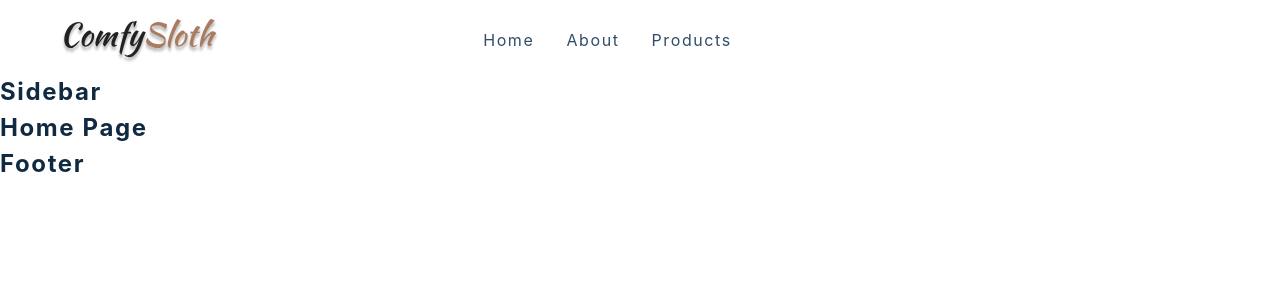
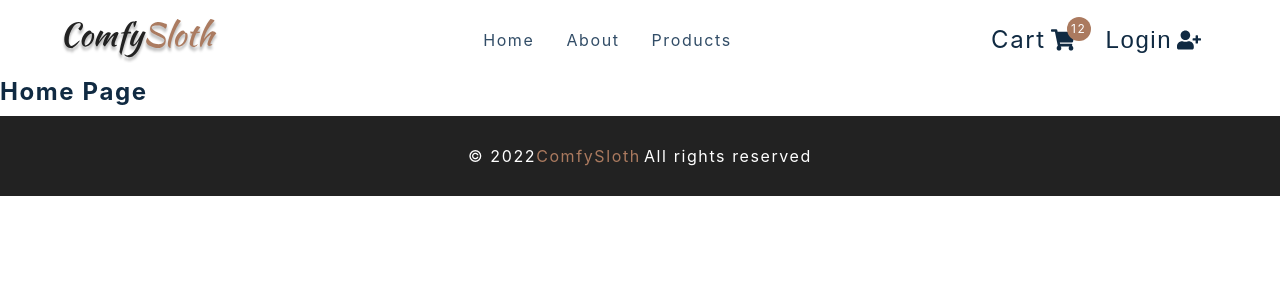
Before and after one commit to Ramon-Carrillo/React-Tutorial-and-Projects, a React (Create React App) app in the folder comfy-sloth/: page / in a window 1280 px wide. Shown: the top 300 px of the page. Built offline with nearby package versions, Linux system fonts and the light colour scheme; the HTML template or start-up script is replaced by a standard one.

Commit message:
added sidebar for smaller screens and finished the error page.

```diff
--- a/comfy-sloth/src/components/CartButtons.js
+++ b/comfy-sloth/src/components/CartButtons.js
@@ -7,9 +7,19 @@
 import { useUserContext } from '../context/user_context'
 
 const CartButtons = () => {
+  const { closeSidebar } = useProductsContext()
   return (
     <Wrapper className='cart-btn-wrapper'>
-      <Link to='/cart' className='cart-btn' />
+      <Link to='/cart' className='cart-btn' onClick={closeSidebar}>
+        Cart
+        <span className='cart-container'>
+          <FaShoppingCart />
+          <span className='cart-value'>12</span>
+        </span>
+      </Link>
+      <button type='button' className='auth-btn'>
+        Login <FaUserPlus />
+      </button>
     </Wrapper>
   )
 }
--- a/comfy-sloth/src/components/Footer.js
+++ b/comfy-sloth/src/components/Footer.js
@@ -1,7 +1,15 @@
 import React from 'react'
 import styled from 'styled-components'
 const Footer = () => {
-  return <h4>footer</h4>
+  return (
+    <Wrapper>
+      <h5>
+        &copy; {new Date().getFullYear()}
+        <span>ComfySloth</span>
+      </h5>
+      <h5>All rights reserved</h5>
+    </Wrapper>
+  )
 }
 
 const Wrapper = styled.footer`
--- a/comfy-sloth/src/components/Navbar.js
+++ b/comfy-sloth/src/components/Navbar.js
@@ -9,6 +9,7 @@
 import { useUserContext } from '../context/user_context'
 
 const Nav = () => {
+  const { openSidebar } = useProductsContext()
   return (
     <NavContainer>
       <div className='nav-center'>
@@ -16,7 +17,7 @@
           <Link to='/'>
             <img src={logo} alt='logo' />
           </Link>
-          <button type='button' className='nav-toggle'>
+          <button type='button' className='nav-toggle' onClick={openSidebar}>
             <FaBars />
           </button>
         </div>
--- a/comfy-sloth/src/components/Sidebar.js
+++ b/comfy-sloth/src/components/Sidebar.js
@@ -9,7 +9,39 @@
 import { useUserContext } from '../context/user_context'
 
 const Sidebar = () => {
-  return <h4>sidebar</h4>
+  const { isSidebarOpen, closeSidebar } = useProductsContext()
+
+  return (
+    <SidebarContainer>
+      <aside
+        className={`${isSidebarOpen ? 'sidebar show-sidebar' : 'sidebar'}`}
+      >
+        <div className='sidebar-header'>
+          <img src={logo} alt='comfy sloth' />
+          <button className='close-btn' type='button' onClick={closeSidebar}>
+            <FaTimes />
+          </button>
+        </div>
+        <ul className='links'>
+          {links.map((link) => {
+            return (
+              <li key={link.id}>
+                <Link to={link.url} onClick={closeSidebar}>
+                  {link.text}
+                </Link>
+              </li>
+            )
+          })}
+          <li>
+            <Link to='/cart' onClick={closeSidebar}>
+              checkout
+            </Link>
+          </li>
+        </ul>
+        <CartButtons />
+      </aside>
+    </SidebarContainer>
+  )
 }
 
 const SidebarContainer = styled.div`
--- a/comfy-sloth/src/context/products_context.js
+++ b/comfy-sloth/src/context/products_context.js
@@ -13,13 +13,29 @@
   GET_SINGLE_PRODUCT_ERROR,
 } from '../actions'
 
-const initialState = {}
+const initialState = {
+  isSidebarOpen: false,
+}
 
 const ProductsContext = React.createContext()
 
 export const ProductsProvider = ({ children }) => {
+  const [state, dispatch] = useReducer(reducer, initialState)
+
+  const openSidebar = () => {
+    dispatch({ type: SIDEBAR_OPEN })
+  }
+  const closeSidebar = () => {
+    dispatch({ type: SIDEBAR_CLOSE })
+  }
   return (
-    <ProductsContext.Provider value='products context'>
+    <ProductsContext.Provider
+      value={{
+        ...state,
+        openSidebar,
+        closeSidebar,
+      }}
+    >
       {children}
     </ProductsContext.Provider>
   )
--- a/comfy-sloth/src/index.js
+++ b/comfy-sloth/src/index.js
@@ -8,4 +8,9 @@
 import { UserProvider } from './context/user_context'
 import { Auth0Provider } from '@auth0/auth0-react'
 
-ReactDOM.render(<App />, document.getElementById('root'))
+ReactDOM.render(
+  <ProductsProvider>
+    <App />
+  </ProductsProvider>,
+  document.getElementById('root'),
+)
--- a/comfy-sloth/src/pages/ErrorPage.js
+++ b/comfy-sloth/src/pages/ErrorPage.js
@@ -2,7 +2,17 @@
 import styled from 'styled-components'
 import { Link } from 'react-router-dom'
 const ErrorPage = () => {
-  return <h4>error page</h4>
+  return (
+    <Wrapper className='page-100'>
+      <section>
+        <h1>404</h1>
+        <h3>Sorry, the page you are looking for does not exist</h3>
+        <Link to='/' className='btn'>
+          Go back to the homepage
+        </Link>
+      </section>
+    </Wrapper>
+  )
 }
 
 const Wrapper = styled.main`
--- a/comfy-sloth/src/reducers/products_reducer.js
+++ b/comfy-sloth/src/reducers/products_reducer.js
@@ -10,7 +10,16 @@
 } from '../actions'
 
 const products_reducer = (state, action) => {
-  return state
+  if (action.type === SIDEBAR_OPEN) {
+    return {
+      ...state,
+      isSidebarOpen: true,
+    }
+  }
+  if (action.type === SIDEBAR_CLOSE) {
+    return { ...state, isSidebarOpen: false }
+  }
+
   throw new Error(`No Matching "${action.type}" - action type`)
 }
 
```
